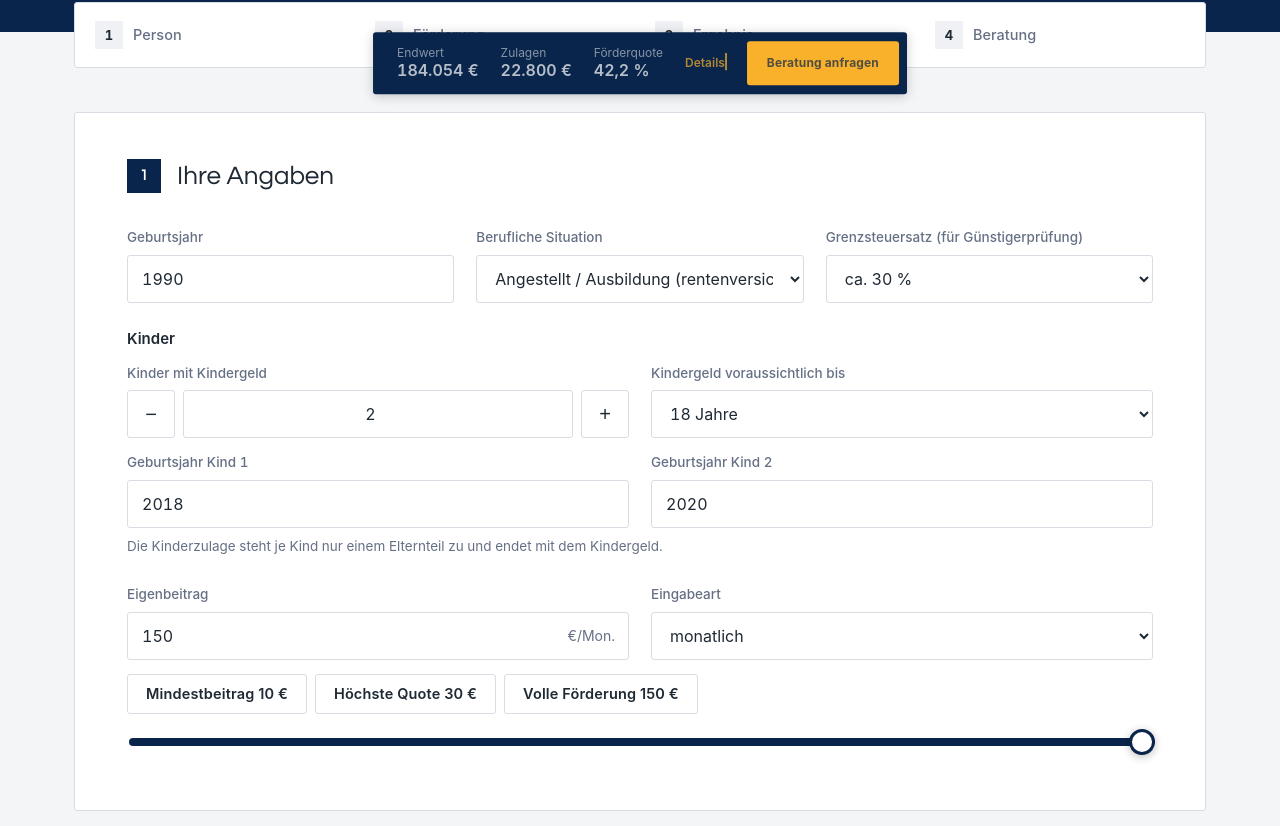
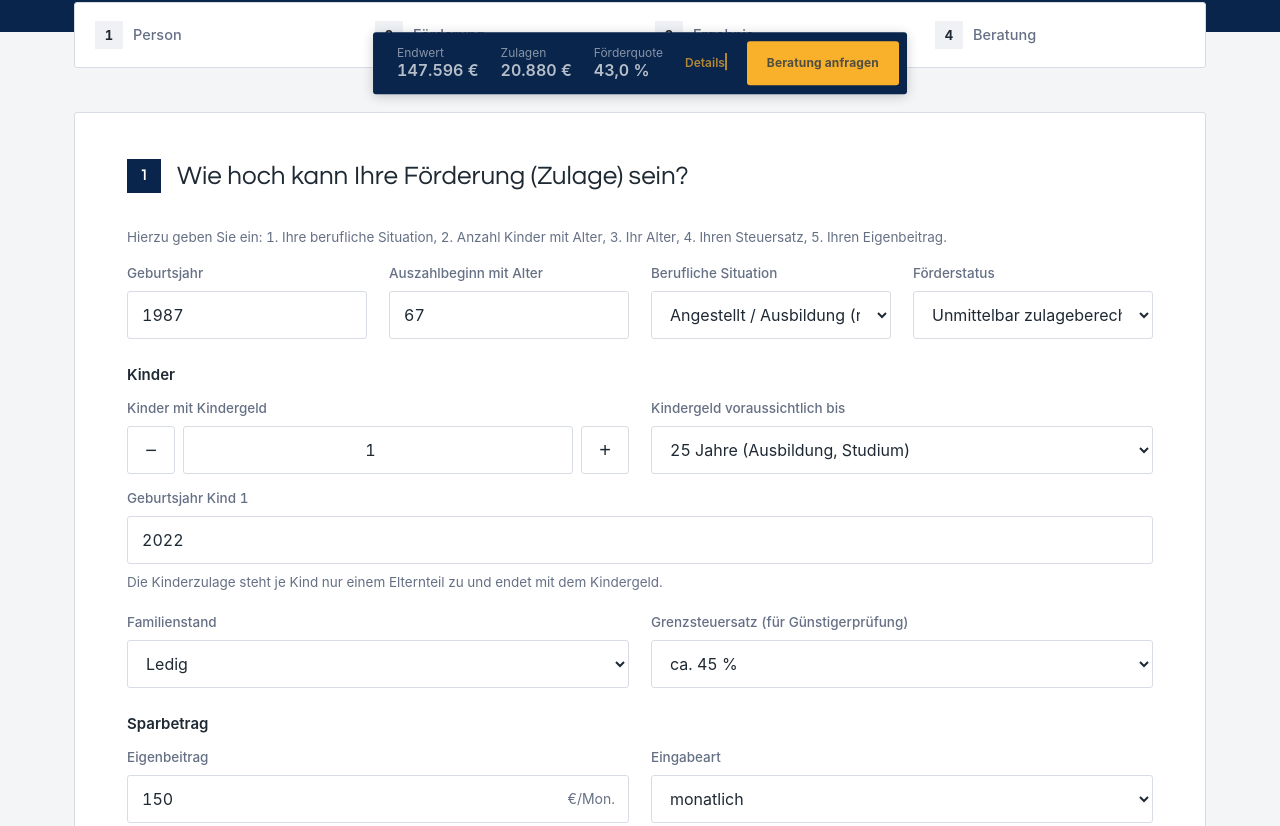
Before and after one commit to silicarminsilic-cpu/dat-wertenburg-rechner, a plain HTML site: page index.html in a window 1280 px wide. Shown: the part 776-1602 px from the top of the page. Drawn offline with Linux system fonts and the light colour scheme.

Commit message:
Add files via upload

```diff
--- a/index.html
+++ b/index.html
@@ -529,14 +529,13 @@ body.sh-open{overflow:hidden}
 
 <main>
  <section class="card rv" id="st1" aria-labelledby="h1">
-  <header><b>1</b><h2 id="h1" data-k="Ihre Angaben">Person</h2></header>
+  <header><b>1</b><h2 id="h1" data-k="Wie hoch kann Ihre Förderung (Zulage) sein?">Person</h2></header>
+  <p class="hint ko" style="margin:0 0 14px">Hierzu geben Sie ein: 1. Ihre berufliche Situation, 2. Anzahl Kinder mit Alter, 3. Ihr Alter, 4. Ihren Steuersatz, 5. Ihren Eigenbeitrag.</p>
   <div class="fields">
-   <div class="fld"><label for="by">Geburtsjahr</label><input id="by" type="number" inputmode="numeric" value="1990" min="1950" max="2010"></div>
-   <div class="fld kx"><label for="ra">Auszahlbeginn mit Alter</label><input id="ra" type="number" inputmode="numeric" value="67" min="65" max="70"></div>
+   <div class="fld"><label for="by">Geburtsjahr</label><input id="by" type="number" inputmode="numeric" value="1987" min="1950" max="2010"></div>
+   <div class="fld"><label for="ra">Auszahlbeginn mit Alter</label><input id="ra" type="number" inputmode="numeric" value="67" min="65" max="70"></div>
    <div class="fld"><label for="job">Berufliche Situation</label><select id="job"><option value="ang">Angestellt / Ausbildung (rentenversichert)</option><option value="bea">Beamtet / Richter / Soldat</option><option value="sel">Selbstständig / freiberuflich</option><option value="min">Minijob</option><option value="ne">Nicht erwerbstätig</option></select></div>
-   <div class="fld kx"><label for="fst">Förderstatus</label><select id="fst"><option value="u">Unmittelbar zulageberechtigt</option><option value="m">Mittelbar über Ehepartner (höchstens 175 €)</option><option value="n">Nicht zulageberechtigt</option></select></div>
-   <div class="fld kx"><label for="fs">Familienstand</label><select id="fs"><option>Keine Angabe</option><option>Ledig</option><option>Verheiratet / eingetragene Lebenspartnerschaft</option></select></div>
-   <div class="fld"><label for="st">Grenzsteuersatz (für Günstigerprüfung)</label><select id="st"><option value="0">Keine Angabe</option><option value="14">ca. 14 %</option><option value="24">ca. 24 %</option><option value="30" selected>ca. 30 %</option><option value="35">ca. 35 %</option><option value="42">ca. 42 %</option><option value="45">ca. 45 %</option></select></div>
+   <div class="fld"><label for="fst">Förderstatus</label><select id="fst"><option value="u">Unmittelbar zulageberechtigt</option><option value="m">Mittelbar über Ehepartner (höchstens 175 €)</option><option value="n">Nicht zulageberechtigt</option></select></div>
    <div class="fld kx"><label for="ri">Bestehender Riester-Vertrag</label><select id="ri"><option>Keine Angabe</option><option>Nein</option><option>Ja</option></select></div>
   </div>
   <div class="fields kx" id="riBox" hidden style="margin-top:18px">
@@ -547,16 +546,21 @@ body.sh-open{overflow:hidden}
   <div class="hint" id="h-job"></div>
   <h3>Kinder</h3>
   <div class="fields">
-   <div class="fld"><span class="lbl2" id="kl">Kinder mit Kindergeld</span><div class="stp"><button type="button" id="km" aria-label="Ein Kind weniger">−</button><input id="kids" type="number" inputmode="numeric" value="2" min="0" max="8" aria-labelledby="kl"><button type="button" id="kp" aria-label="Ein Kind mehr">+</button></div></div>
-   <div class="fld"><label for="kga">Kindergeld voraussichtlich bis</label><select id="kga"><option value="18">18 Jahre</option><option value="25">25 Jahre (Ausbildung, Studium)</option></select></div>
+   <div class="fld"><span class="lbl2" id="kl">Kinder mit Kindergeld</span><div class="stp"><button type="button" id="km" aria-label="Ein Kind weniger">−</button><input id="kids" type="number" inputmode="numeric" value="1" min="0" max="8" aria-labelledby="kl"><button type="button" id="kp" aria-label="Ein Kind mehr">+</button></div></div>
+   <div class="fld"><label for="kga">Kindergeld voraussichtlich bis</label><select id="kga"><option value="18">18 Jahre</option><option value="25" selected>25 Jahre (Ausbildung, Studium)</option></select></div>
   </div>
   <div class="fields three" id="kyears" style="margin-top:14px"></div>
   <div class="hint">Die Kinderzulage steht je Kind nur einem Elternteil zu und endet mit dem Kindergeld.</div>
+  <div class="fields" style="margin-top:18px">
+   <div class="fld"><label for="fs">Familienstand</label><select id="fs"><option>Keine Angabe</option><option selected>Ledig</option><option>Verheiratet / eingetragene Lebenspartnerschaft</option></select></div>
+   <div class="fld"><label for="st">Grenzsteuersatz (für Günstigerprüfung)</label><select id="st"><option value="0">Keine Angabe</option><option value="14">ca. 14 %</option><option value="24">ca. 24 %</option><option value="30">ca. 30 %</option><option value="35">ca. 35 %</option><option value="42">ca. 42 %</option><option value="45" selected>ca. 45 %</option></select></div>
+  </div>
   <div class="hint" id="h-person-msg"></div>
  </section>
 
  <section class="card rv" id="st2" aria-labelledby="h2">
   <header><b>2</b><h2 id="h2">Sparbetrag</h2></header>
+  <h3 class="ko">Sparbetrag</h3>
   <div class="fields">
    <div class="fld"><label for="b">Eigenbeitrag</label><div class="unit"><input id="b" type="number" inputmode="decimal" value="150" min="0" step="5"><i id="bu">€/Mon.</i></div></div>
    <div class="fld"><label for="per">Eingabeart</label><select id="per"><option value="m">monatlich</option><option value="y">jährlich</option></select></div>
@@ -862,7 +866,7 @@ function num(id,min,max,def){var v=parseFloat($(id).value);if(isNaN(v))v=def;ret
 /* Gesetz und Produkt: Altersvorsorgereformgesetz (BGBl. 2026 I Nr. 156), Zielmarkt laut Produktpartner */
 var P={minOwn:120,t1:360,r1:0.5,t2:1800,r2:0.25,kidMax:300,bonus:200,bonusAge:25,spouseMax:175,maxOwn:1800,maxYear:6840,sa:1800,
   payMin:65,payMax:70,payEnd:85,part:0.3,entryMin:18,entryMax:55,minTerm:10,topUpMin:250,transferMin:1000,transferFee:150};
-var KDEF=[2018,2020,2022,2015,2012,2024,2010,2026];
+var KDEF=[2022,2018,2020,2015,2012,2024,2010,2026];
 function kidYears(){var a=[];document.querySelectorAll('#kyears input').forEach(function(i){var v=parseInt(i.value,10);a.push(isNaN(v)?2018:Math.min(2040,Math.max(1990,v)))});return a}
 function renderKids(){
   var n=Math.round(num('kids',0,8,0)),box=$('kyears'),have=box.querySelectorAll('input').length;
```
